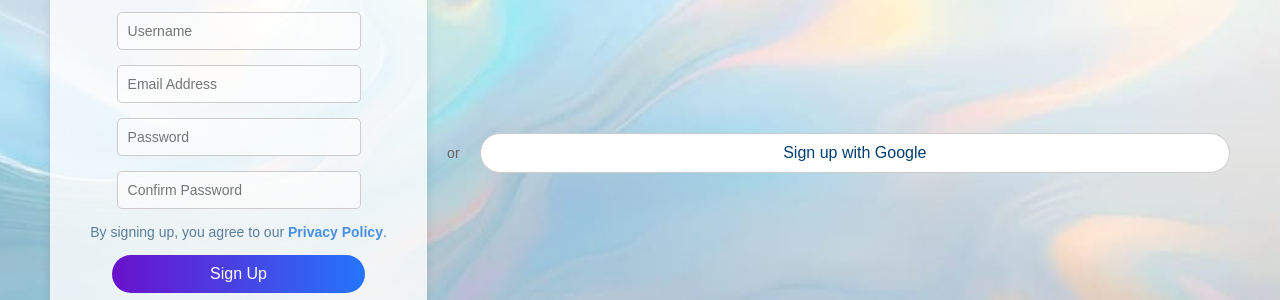
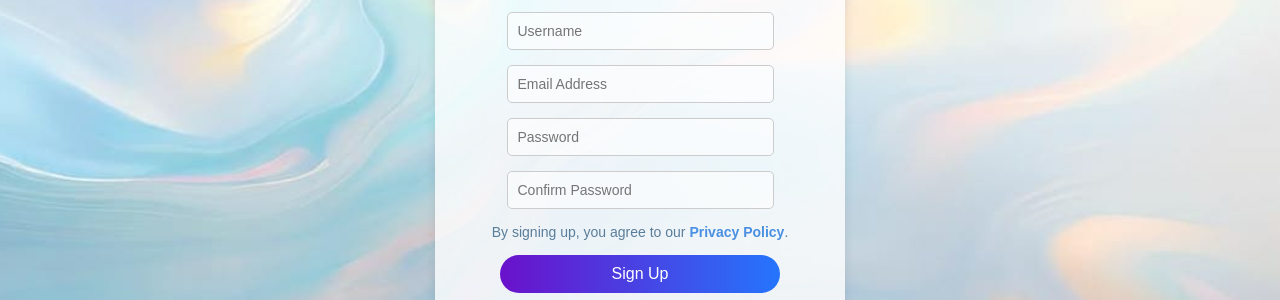
Before and after one commit to Zunairah-k/OpenLearn-Hub, a plain HTML site: page signup.html in a window 1280 px wide. Shown: the part 297-597 px from the top of the page. Drawn offline with Linux system fonts and the light colour scheme.

Commit message:
further commits

```diff
--- a/signup.html
+++ b/signup.html
@@ -48,8 +48,6 @@
         <p>Already have an account? <a href="signin.html">Log in</a></p>
         </div>
     <script src="script.js"></script>
-    <div class="or-divider">or</div>
-    <button class="google-btn">Sign up with Google</button>
 </div>
     <script type="module"
     src="script.js"></script>
```
